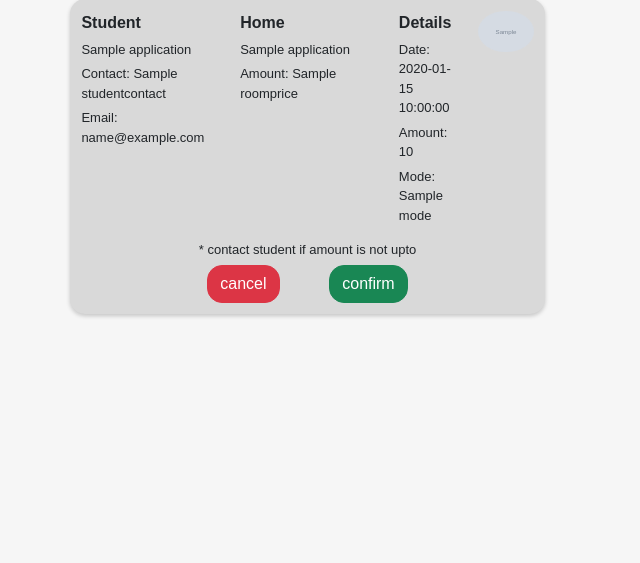
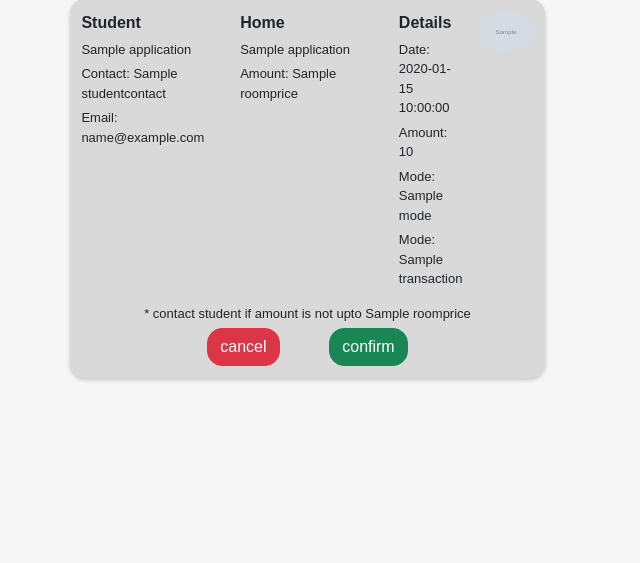
Before and after one commit to OnyabaniDevelopers/mvc-onyumbani, a Flask app: template src/templates/adminapplication.html.j2 in a window 1280 px wide. Shown: the part 138-701 px from the top of the page, without its empty margins (0-640 px from the left). Run offline with Flask 3, Linux system fonts and the light colour scheme; the template is opened without the code that fills it: most values are stand-ins (such as "Sample title", 1, 10 or a date in 2020); grey boxes marked "Sample" are stand-in pictures; parts of the project's set-up code (start-up, migrations or seed data) failed here and were passed over.

Commit message:
Update add payments page

```diff
--- a/src/templates/adminapplication.html.j2
+++ b/src/templates/adminapplication.html.j2
@@ -52,6 +52,7 @@
                     <p class='small'>Date: {{payment['date']}}</p>
                     <p class='small'>Amount: {{payment['amount']}}</p>
                     <p class='small'>Mode: {{payment['mode']}}</p>
+                    <p class='small'>Mode: {{payment['transaction']}}</p>
                     {% if payment['application']['status'] == 'Ready to go' %}
                         <p class='small'>Status: CONFIRMED</p>
                     {% endif %}
@@ -65,10 +66,10 @@
 
             {% if payment['application']['status'] != 'Ready to go' %}
                                 <div class="row" style='text-align: center;'>
-                <p class='small' style='margin-top: 10px'> * contact student if amount is not upto </p>
+                <p class='small' style='margin-top: 10px'> * contact student if amount is not upto {{payment['application']['roomprice'] }} </p>
                 <div class="">
                     <a href="/cancel_payment/{{payment['application']['appId']}}/{{paymentid}}" class="btn btn-danger" style="margin-right: 10%">cancel</a>
-                    <a href="" class="btn btn-success">confirm</a>
+                    <a href="/confirm_payment/{{payment['application']['appId']}}/{{paymentid}}" class="btn btn-success">confirm</a>
                 </div>
             </div>
             {% endif %}
--- a/src/templates/payment1.html.j2
+++ b/src/templates/payment1.html.j2
@@ -26,10 +26,10 @@
             <div class="form-group col-lg-6 col-md-12">
                 <label for="mode">Mode of Payment</label>
                 <div class="input-group">
-                  <select id="mode" placeholder="Enter your mode" class='form-control'>
+                  <select id="mode" name='mode' placeholder="Enter your mode" class='form-control'>
                     <option name='mode' value="" disabled selected>select your mode</option>
-                    <option name='mode' value="MTN_momo">MTN momo</option>
-                    <option name='mode' value="bank">via Bank</option>
+                    <option name='mode' value="MTN-Momo">MTN momo</option>
+                    <option name='mode' value="Bank">via Bank</option>
                   </select>
                 </div>
             </div>
--- a/src/templates/reservation.html.j2
+++ b/src/templates/reservation.html.j2
@@ -4,7 +4,7 @@
 <div style="margin-top: 3%;">
     <p style='text-align:center; color:#FF3062'> {{log}} </p>
     <div class="row">
-      <form action="/apply/{{homeId}}aq{{ num_rooms }}aq{{ dates[0] }}aq{{ dates[1] }}aq{{ price }}ap{{homename}}" enctype="multipart/form-data" method="POST" >
+      <form action="/apply/{{homeId}}aq{{ num_rooms }}aq{{ dates[0] }}aq{{ dates[1] }}aq{{ price }}aq{{homename}}" enctype="multipart/form-data" method="POST" >
         <div class="col-md-12">
             <div class="container-fluid" id="atn">
                 <div class="row">
```
